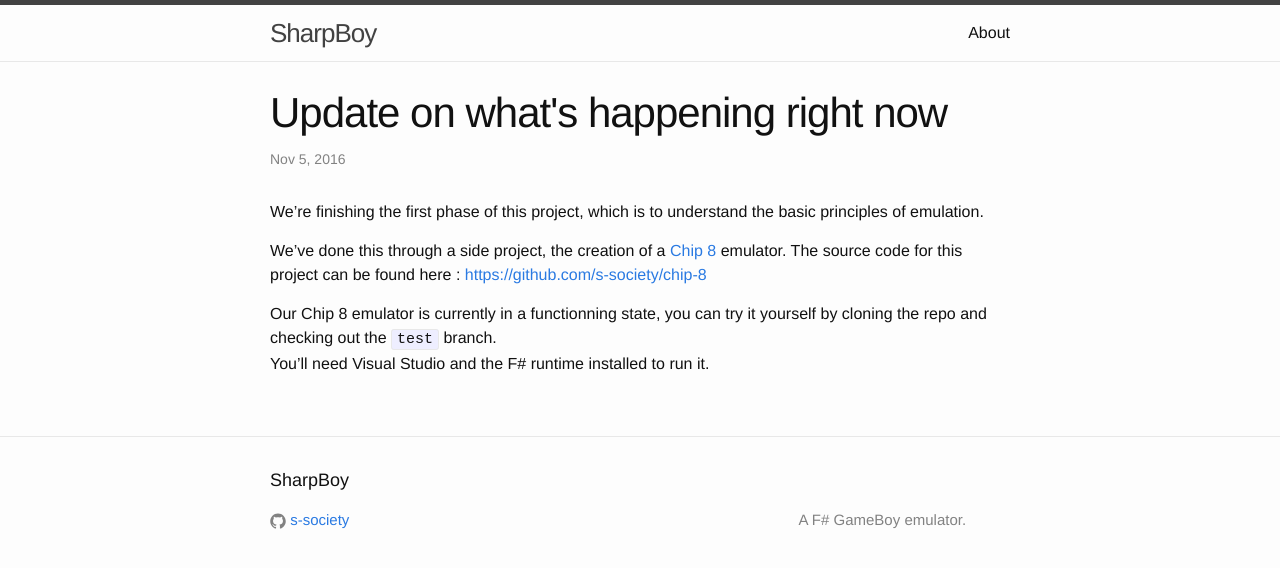
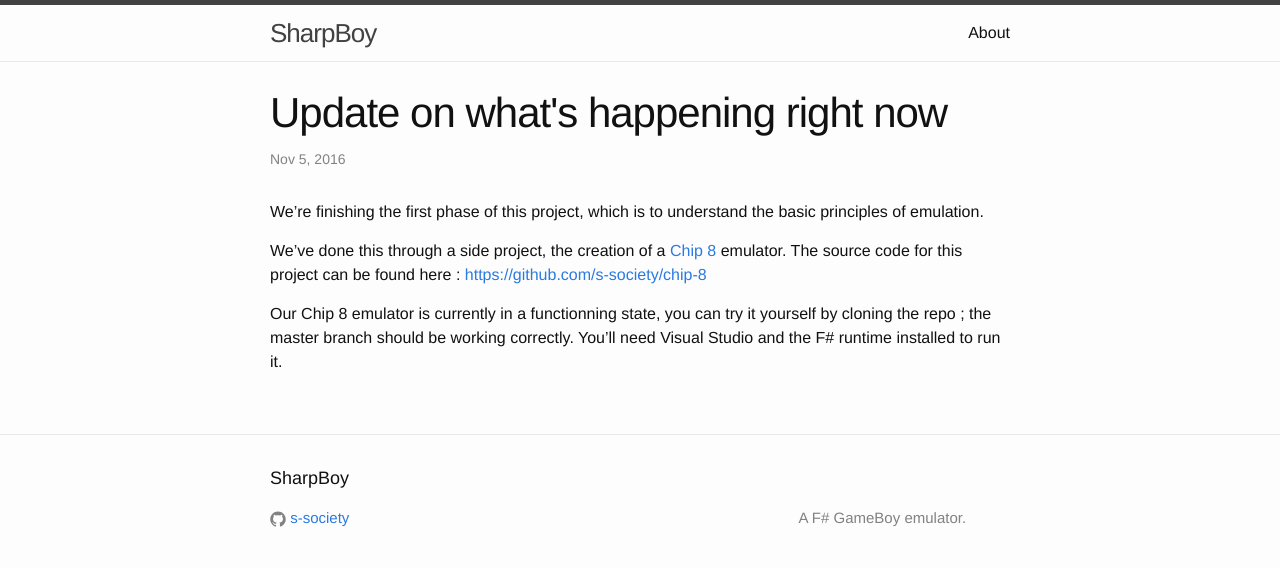
Before and after one commit to s-society/sharpboy, a Jekyll site: the page built from _posts/2016-11-05-update-on-whats-happening-right-now.md, in a window 1280 px wide. Shown: the top 568 px of the page. Built offline with Jekyll 4.4.1, drawn with Linux system fonts in a browser that asks for light colours.

Commit message:
Change working branch in update post
Signed-off-by: Antoine Martin <antoine97.martin@gmail.com>

```diff
--- a/_posts/2016-11-05-update-on-whats-happening-right-now.md
+++ b/_posts/2016-11-05-update-on-whats-happening-right-now.md
@@ -13,5 +13,5 @@
 this project can be found here : [https://github.com/s-society/chip-8](https://github.com/s-society/chip-8)
 
 Our Chip 8 emulator is currently in a functionning state, you can try it
-yourself by cloning the repo and checking out the `test` branch.
+yourself by cloning the repo ; the master branch should be working correctly.
 You'll need Visual Studio and the F# runtime installed to run it.
```
